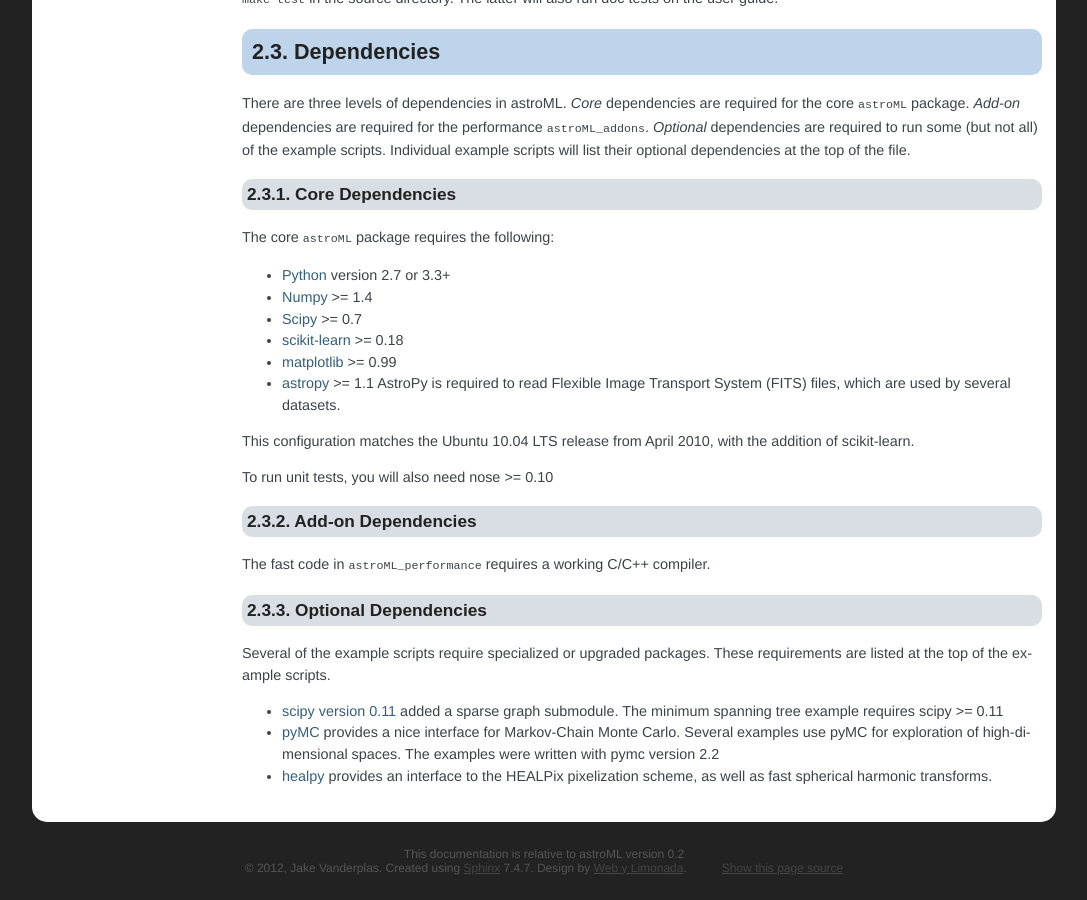
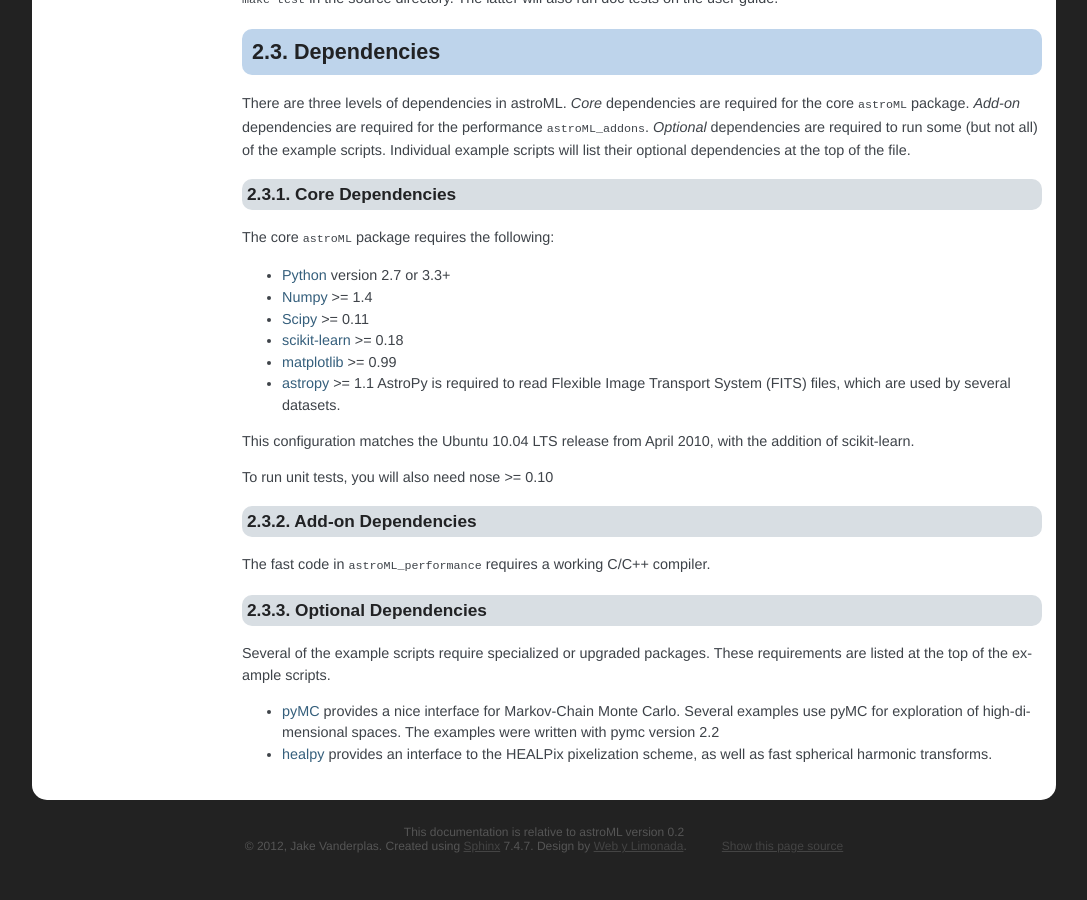
Before and after one commit to astroML/astroML, a Sphinx documentation site: the page built from doc/user_guide/installation.rst, in a window 1280 px wide and 900 px high, scrolled down 1863 px. Shown: the whole window, without its empty margins (96-1183 px from the left). Built offline with Sphinx 7.4.7, drawn with Linux system fonts in a browser that asks for light colours; formulas are drawn with MathJax 3; comment, search, counter and statistics services are not loaded; after the commit the page ends 2741 px from its top, so only the background shows below that.

Commit message:
Using preferred scipy optimize.minimize interface, and bumping scipy version requirement

```diff
--- a/README.rst
+++ b/README.rst
@@ -77,7 +77,7 @@
 
 - Python_ version 2.7 and 3.3+
 - Numpy_ >= 1.4
-- Scipy_ >= 0.7
+- Scipy_ >= 0.11
 - Scikit-learn_ >= 0.18
 - Matplotlib_ >= 0.99
 - AstroPy_ >= 1.1
@@ -93,9 +93,6 @@
 ---------------------
 Several of the example scripts require specialized or upgraded packages.
 These requirements are listed at the top of the particular scripts
-
-- Scipy_ version 0.11 added a sparse graph submodule.
-  The minimum spanning tree example requires scipy >= 0.11
 
 - PyMC_ provides a nice interface for Markov-Chain Monte Carlo. Several astroML
   examples use pyMC for exploration of high-dimensional spaces. The examples
--- a/doc/user_guide/installation.rst
+++ b/doc/user_guide/installation.rst
@@ -110,7 +110,7 @@
 
 - `Python <http://python.org>`_ version 2.7 or 3.3+
 - `Numpy <http://numpy.scipy.org/>`_ >= 1.4
-- `Scipy <http://www.scipy.org/>`_ >= 0.7
+- `Scipy <http://www.scipy.org/>`_ >= 0.11
 - `scikit-learn <http://scikit-learn.org/>`_ >= 0.18
 - `matplotlib <http://matplotlib.org/>`_ >= 0.99
 - `astropy <http://www.astropy.org/>`_ >= 1.1
@@ -131,8 +131,6 @@
 Several of the example scripts require specialized or upgraded packages.  These
 requirements are listed at the top of the example scripts.
 
-- `scipy version 0.11 <http://www.scipy.org>`_ added a sparse graph submodule.
-  The minimum spanning tree example requires scipy >= 0.11
 - `pyMC <http://pymc-devs.github.com/pymc/>`_
   provides a nice interface for Markov-Chain Monte Carlo.  Several examples
   use pyMC for exploration of high-dimensional spaces.  The examples
--- a/setup.py
+++ b/setup.py
@@ -16,7 +16,7 @@
 
 install_requires = ['scikit-learn>=0.18',
                     'numpy>=1.4',
-                    'scipy>=0.7',
+                    'scipy>=0.11',
                     'matplotlib>=0.99',
                     'astropy>=1.1']
 
```
Also changed, not shown: 1 other file.
